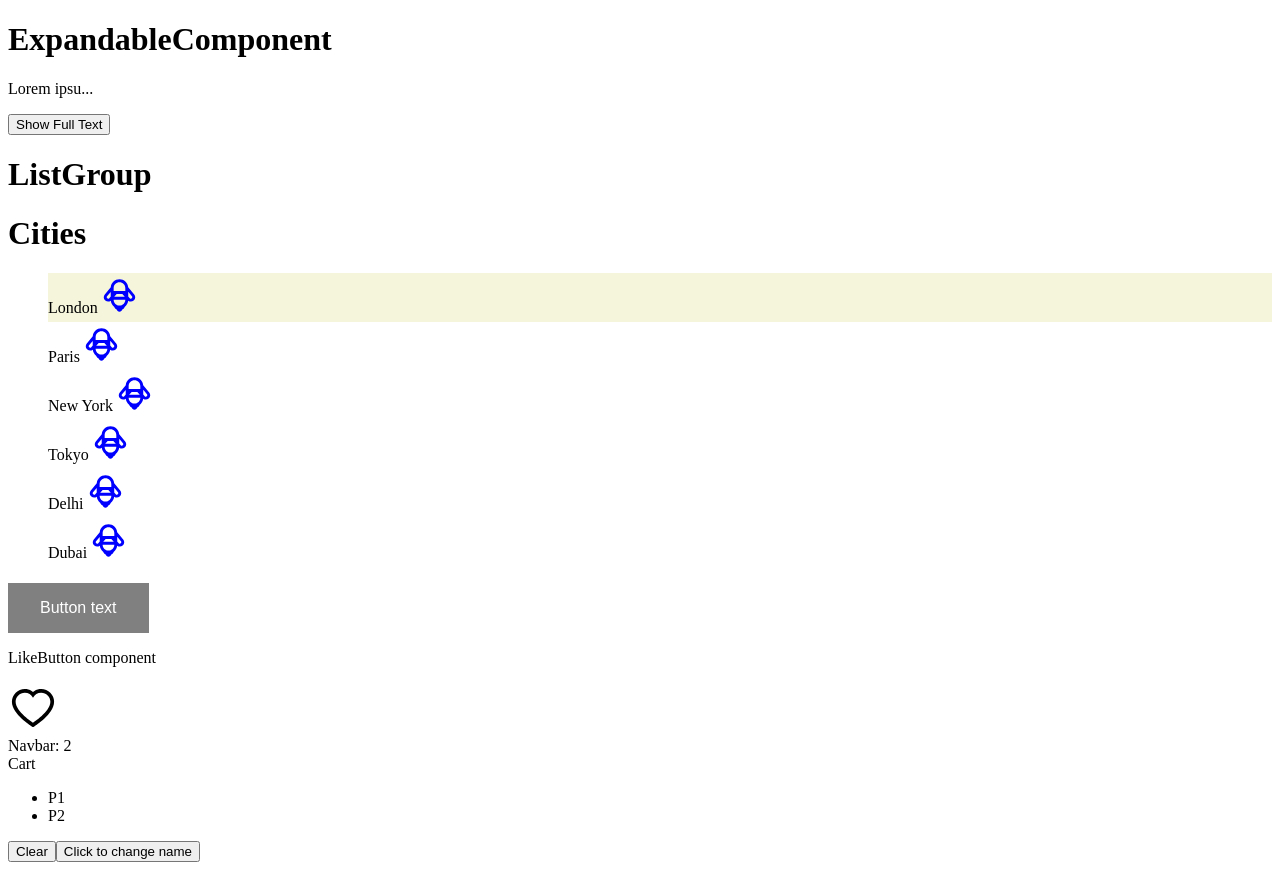
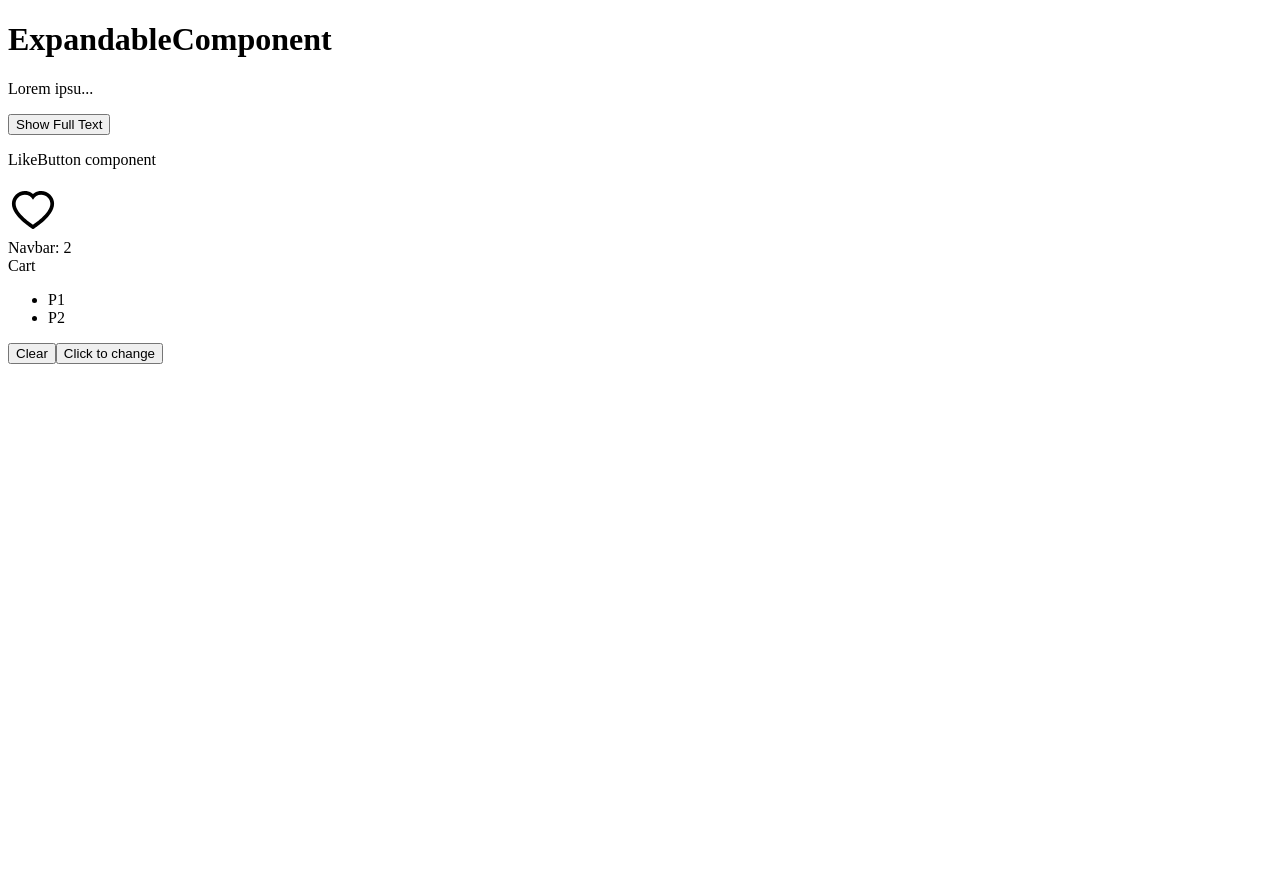
Before and after one commit to shubhamxdd/react-expense-tracker, a React (Vite) app: page / in a window 1280 px wide. After the commit the page ends 800 px from the top, so only its background shows below. Built offline with nearby package versions, Linux system fonts and the light colour scheme.

Commit message:
Before form

```diff
--- a/src/App.tsx
+++ b/src/App.tsx
@@ -1,65 +1,17 @@
 import { useState } from "react";
 import "./App.css";
 import Alert from "./components/Alert";
-import Button from "./components/Button";
-import ListGroup from "./components/ListGroup";
+// import Button from "./components/Button";
+// import ListGroup from "./components/ListGroup";
 import LikeButton from "./components/LikeButton";
-// import Baigan from "./components/Baigan";
 import Navbar from "./components/Navbar";
 import Cart from "./components/Cart";
 import Expandable from "./components/Expandable";
 
 function App() {
   const [showFull, setShowFull] = useState(false);
-  const [cart, setCart] = useState({
-    discount: 0.1,
-    items: [
-      {
-        id: 1,
-        title: "Pizza 1",
-        quantity: 1,
-      },
-      {
-        id: 2,
-        title: "Pizza 2",
-        quantity: 1,
-      },
-    ],
-  });
-  // const [pizza, setPizza] = useState({
-  //   name: "Pizza Name",
-  //   toppings: ["Cheese"],
-  // });
-
-  // const [game, setGame] = useState({
-  //   id: 1,
-  //   player: {
-  //     name: "Shubham",
-  //   },
-  // });
 
   const handleGameClick = () => {
-    setCart({
-      ...cart,
-      items: cart.items.map((item) =>
-        item.id === 1 ? { ...item, quantity: 2 } : item
-      ),
-    });
-    console.log(cart);
-
-    // setPizza({
-    //   ...pizza,
-    //   toppings: [...pizza.toppings, "Goo"],
-    // });
-    // console.log(pizza);
-    // setGame({
-    //   ...game,
-    //   player: {
-    //     ...game.player,
-    //     name: "Shubhammmmmmmmmmmmmmm",
-    //   },
-    // });
-    // console.log(game);
     console.log("clicked");
   };
 
@@ -76,7 +28,7 @@ function App() {
   const onClear = () => {
     setCartItems([]);
   };
-  const item = ["London", "Paris", "New York", "Tokyo", "Delhi", "Dubai"];
+  // const item = ["London", "Paris", "New York", "Tokyo", "Delhi", "Dubai"];
   const showFullFunc = () => {
     setShowFull(!showFull);
     console.log("clicked");
@@ -90,28 +42,28 @@ function App() {
       <button onClick={showFullFunc}>
         Show {showFull ? "Less" : "Full"} Text
       </button>
-      <ListGroup
+      {/* <ListGroup
         items={item}
         title="Cities"
         onSelectItem={(item: string) => {
           console.log(item);
         }}
-      />
+      /> */}
       <Alert btnState={btnState} onClick={onClickAlert}>
         Alert <span>OKAY!!</span>
       </Alert>
-      <Button
+      {/* <Button
         color="secondary"
         text="Button text"
         onClick={() => {
           setBtnState(true);
         }}
-      />
+      /> */}
       <LikeButton liked={liked} onClick={onLike} />
       {/* <Baigan /> */}
       <Navbar cartItemsCount={cartItems.length} />
       <Cart cartItem={cartItems} onClear={onClear} />
-      <button onClick={handleGameClick}>Click to change name </button>
+      <button onClick={handleGameClick}>Click to change </button>
     </>
   );
 }
```
